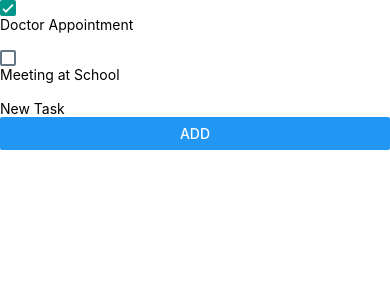
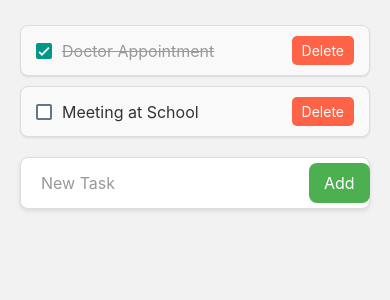
Before and after one commit to webtegy/todo-app-2024, a React Native app: screen / in a window 390 px wide. Shown: the top 300 px of the page. Built offline with nearby package versions, Linux system fonts and the light colour scheme.

Commit message:
styles added

```diff
--- a/components/TodoItem.js
+++ b/components/TodoItem.js
@@ -1,22 +1,68 @@
 import React from 'react';
-import { View, Text, CheckBox, Button, TouchableOpacity } from 'react-native';
+import { View, Text, CheckBox, Button, TouchableOpacity, StyleSheet } from 'react-native';
+
+
+const styles = StyleSheet.create({
+    todoItem: {
+      flexDirection: 'row',
+      alignItems: 'center',
+      justifyContent: 'space-between',
+      paddingVertical: 10,
+      paddingHorizontal: 15,
+      marginVertical: 5,
+      backgroundColor: '#f9f9f9',
+      borderRadius: 8,
+      borderWidth: 1,
+      borderColor: '#ddd',
+      shadowColor: '#000',
+      shadowOffset: { width: 0, height: 1 },
+      shadowOpacity: 0.1,
+      shadowRadius: 2,
+      elevation: 2,
+    },
+    checkboxContainer: {
+      marginRight: 10,
+    },
+    todoItemText: {
+      flex: 1,
+      fontSize: 16,
+      color: '#333',
+    },
+    completed: {
+      textDecorationLine: 'line-through',
+      color: '#999',
+    },
+    deleteButton: {
+      backgroundColor: '#FF6347',
+      paddingVertical: 6,
+      paddingHorizontal: 10,
+      borderRadius: 5,
+    },
+    deleteButtonText: {
+      color: '#fff',
+      fontSize: 14,
+    },
+  });
 
 
 export default function TodoItem({ task, deleteTask, toggleCompleted }) {
     return (
-      <View >
-        <CheckBox
-          value={task.completed}
-          onValueChange={() => toggleCompleted(task.id)}
-        />
-        <Text >
+        <View style={styles.todoItem}>
+        <View style={styles.checkboxContainer}>
+          <CheckBox
+            value={task.completed}
+            onValueChange={() => toggleCompleted(task.id)}
+            tintColors={{ true: '#4CAF50', false: '#ccc' }} // Green when checked
+          />
+        </View>
+        <Text style={[styles.todoItemText, task.completed && styles.completed]}>
           {task.text}
         </Text>
         <TouchableOpacity
-
+          style={styles.deleteButton}
           onPress={() => deleteTask(task.id)}
         >
-          <Text style={{ color: '#fff' }}>Delete</Text>
+          <Text style={styles.deleteButtonText}>Delete</Text>
         </TouchableOpacity>
       </View>
     );
--- a/components/TodoList.js
+++ b/components/TodoList.js
@@ -1,6 +1,48 @@
 import React, { useState } from 'react';
-import { View, TextInput, Button } from 'react-native';
+import { View, TextInput,Text, TouchableOpacity, StyleSheet } from 'react-native';
 import TodoItem from './TodoItem';
+
+const styles = StyleSheet.create({
+    container: {
+      flex: 1,
+      padding: 20,
+      backgroundColor: '#f2f2f2',
+    },
+    inputContainer: {
+      flexDirection: 'row',
+      alignItems: 'center',
+      marginTop: 15,
+      paddingHorizontal: 10,
+      paddingVertical: 5,
+      backgroundColor: '#fff',
+      borderRadius: 8,
+      borderWidth: 1,
+      borderColor: '#ddd',
+      shadowColor: '#000',
+      shadowOffset: { width: 0, height: 2 },
+      shadowOpacity: 0.1,
+      shadowRadius: 4,
+      elevation: 2,
+    },
+    textInput: {
+      flex: 1,
+      fontSize: 16,
+      padding: 10,
+      color: '#333',
+    },
+    addButton: {
+      marginLeft: 10,
+      backgroundColor: '#4CAF50',
+      paddingVertical: 10,
+      paddingHorizontal: 15,
+      borderRadius: 8,
+    },
+    addButtonText: {
+      color: '#fff',
+      fontSize: 16,
+    },
+  });
+
 
 export default function TodoList() {
   // State Hooks
@@ -25,7 +67,7 @@ export default function TodoList() {
   }
   // Render TodoList Component
   return (
-    <View>
+    <View style={styles.container}>
     {tasks.map(task => (
       <TodoItem
         key={task.id}
@@ -34,12 +76,19 @@ export default function TodoList() {
         toggleCompleted={toggleCompleted}
       />
     ))}
+    <View style={styles.inputContainer}>
       <TextInput
+        style={styles.textInput}
         value={text}
         onChangeText={setText}
         placeholder="New Task"
+        placeholderTextColor="#999"
       />
-      <Button title="Add" onPress={addTask} />
+      <TouchableOpacity style={styles.addButton} onPress={addTask}>
+        <Text style={styles.addButtonText}>Add</Text>
+      </TouchableOpacity>
     </View>
+  </View>
+
   );
 }
```
Lines whose indentation alone changed are shown as unchanged.
